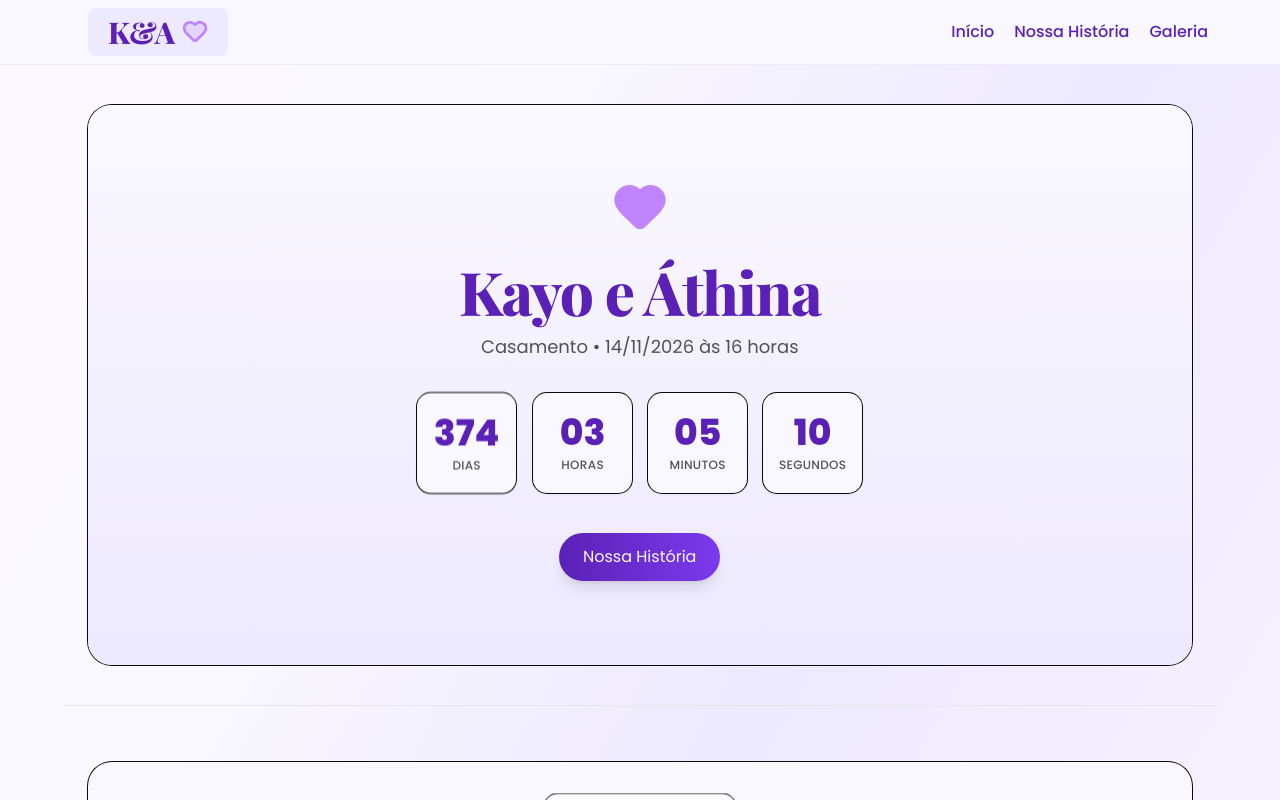
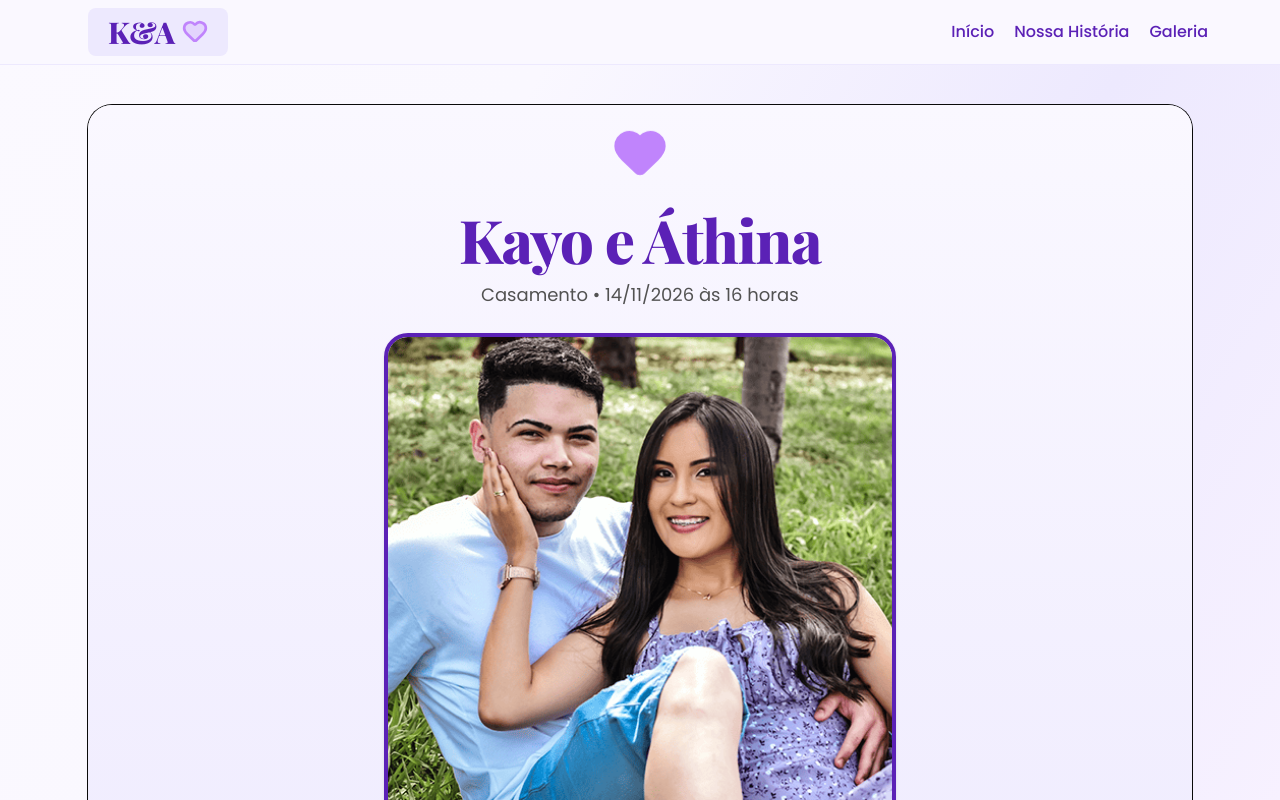
Before and after one commit to KayoWeiber/Kayo-e-Athina, a React (Vite) app: page / in a window 1280 px wide. Shown: the top 800 px of the page. Built offline with nearby package versions, Linux system fonts and the light colour scheme; a web font is replaced by a local one.

Commit message:
feat: imagem do casal, introduzido a imagem do casal no home

```diff
--- a/src/components/Home.tsx
+++ b/src/components/Home.tsx
@@ -80,6 +80,20 @@ function Home() {
               </p>
             </Reveal>
 
+            {/* Foto do casal (hero) */}
+            <Reveal delay={180}>
+              <figure className="mt-6 w-full max-w-md md:max-w-lg overflow-hidden rounded-3xl border-4 ka-border-roxo-escuro bg-white/60 shadow-sm">
+                <div className="ka-float-slow">
+                  <img
+                    src="/casal-principal.png"
+                    alt="Kayo e Áthina"
+                    className="block w-full h-auto object-cover scale-105 will-change-transform"
+                    decoding="async"
+                  />
+                </div>
+              </figure>
+            </Reveal>
+
             {/* Contagem regressiva */}
             <div className="mt-8 inline-grid grid-cols-2 gap-3 sm:grid-cols-4 sm:gap-4" aria-live="polite">
               <Reveal>
@@ -90,19 +104,19 @@ function Home() {
               </Reveal>
               <Reveal delay={60}>
                 <div className="rounded-xl px-4 py-5 text-center shadow-sm ring-1 ka-bg-gelo ka-border-detalhe transition-transform duration-300 hover:scale-[1.02]">
-                  <div className="text-3xl md:text-4xl font-extrabold ka-text-roxo-escuro">{String(timeLeft.hours).padStart(2, "0")}</div>
+                  <div className="text-3xl md:text-4xl font-extrabold ka-text-roxo-escuro">{timeLeft.hours.toString().padStart(2, '0')}</div>
                   <div className="mt-1 text-xs font-medium uppercase tracking-wide text-neutral-600">Horas</div>
                 </div>
               </Reveal>
               <Reveal delay={120}>
                 <div className="rounded-xl px-4 py-5 text-center shadow-sm ring-1 ka-bg-gelo ka-border-detalhe transition-transform duration-300 hover:scale-[1.02]">
-                  <div className="text-3xl md:text-4xl font-extrabold ka-text-roxo-escuro">{String(timeLeft.minutes).padStart(2, "0")}</div>
+                  <div className="text-3xl md:text-4xl font-extrabold ka-text-roxo-escuro">{timeLeft.minutes.toString().padStart(2, '0')}</div>
                   <div className="mt-1 text-xs font-medium uppercase tracking-wide text-neutral-600">Minutos</div>
                 </div>
               </Reveal>
               <Reveal delay={180}>
                 <div className="rounded-xl px-4 py-5 text-center shadow-sm ring-1 ka-bg-gelo ka-border-detalhe transition-transform duration-300 hover:scale-[1.02]">
-                  <div className="text-3xl md:text-4xl font-extrabold ka-text-roxo-escuro">{String(timeLeft.seconds).padStart(2, "0")}</div>
+                  <div className="text-3xl md:text-4xl font-extrabold ka-text-roxo-escuro">{timeLeft.seconds.toString().padStart(2, '0')}</div>
                   <div className="mt-1 text-xs font-medium uppercase tracking-wide text-neutral-600">Segundos</div>
                 </div>
               </Reveal>
--- a/src/index.css
+++ b/src/index.css
@@ -145,6 +145,7 @@
   .ka-bg-gelo          { background-color: var(--ka-branco-gelo); }
   .ka-bg-detalhe       { background-color: var(--ka-detalhes-suaves); }
   .ka-border-detalhe   { border-color: var(--ka-detalhes-suaves); }
+  .ka-border-roxo-escuro { border-color: var(--ka-roxo-escuro); }
   .safe-pb { padding-bottom: env(safe-area-inset-bottom); }
   .safe-pt { padding-top: env(safe-area-inset-top); }
 
@@ -188,3 +189,17 @@
 @media (prefers-reduced-motion: reduce) {
   .ka-hero-animated-bg { animation: none; }
 }
+
+/* Animação de flutuar sutil */
+@keyframes kaFloat {
+  0% { transform: translateY(0); }
+  50% { transform: translateY(-6px); }
+  100% { transform: translateY(0); }
+}
+
+.ka-float-slow { animation: kaFloat 10s ease-in-out infinite; will-change: transform; }
+.ka-float-medium { animation: kaFloat 6s ease-in-out infinite; will-change: transform; }
+
+@media (prefers-reduced-motion: reduce) {
+  .ka-float-slow, .ka-float-medium { animation: none; }
+}
```
Also changed, not shown: public/casal-principal.png (added).
